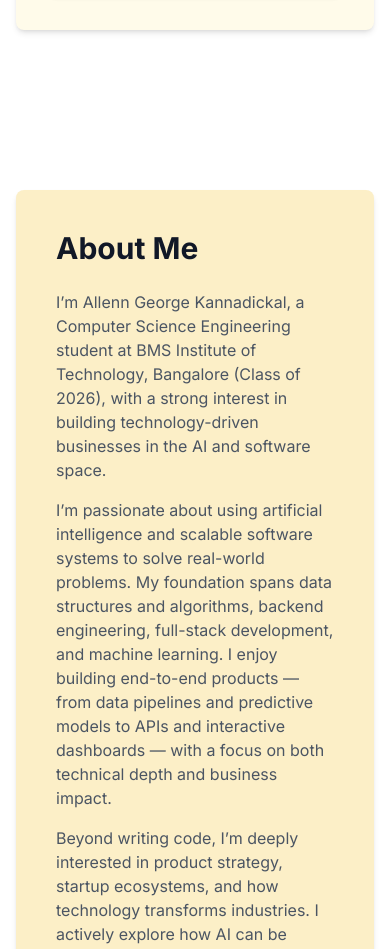
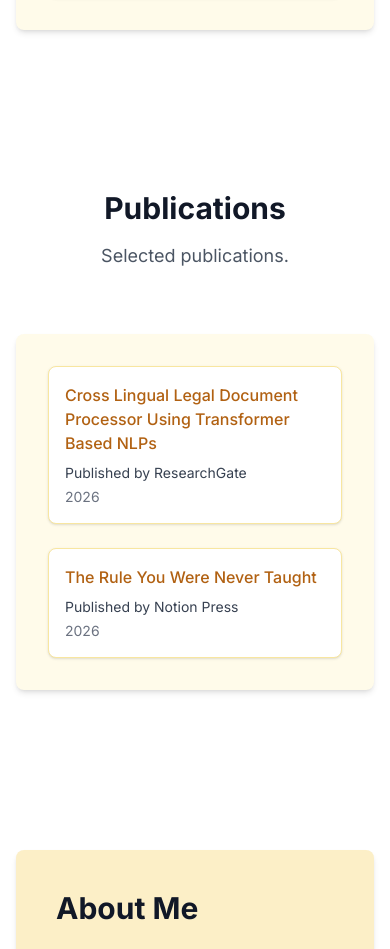
Before and after one commit to Iamagk/portfolio, a React (Vite) app: page / in a window 390 px wide. Shown: the part 10612-11561 px from the top of the page. Built offline with nearby package versions, Linux system fonts and the light colour scheme.

Commit message:
feat: add Publications section and data

```diff
--- a/src/App.tsx
+++ b/src/App.tsx
@@ -4,12 +4,13 @@ import Header from './components/Header';
 import HeroSection from './components/HeroSection';
 import ProjectsSection from './components/ProjectsSection';
 import SkillsSection from './components/SkillsSection';
+import PublicationsSection from './components/PublicationsSection';
 import AboutSection from './components/AboutSection';
 import ContactSection from './components/ContactSection';
 import Footer from './components/Footer';
 
 function App() {
-  const sections = ['home', 'projects', 'skills', 'about', 'contact'];
+  const sections = ['home', 'projects', 'skills', 'publications', 'about', 'contact'];
   const activeSection = useScrollspy(sections, 100);
 
   const scrollToSection = (sectionId: string) => {
@@ -34,6 +35,7 @@ function App() {
         <HeroSection />
         <ProjectsSection />
         <SkillsSection />
+        <PublicationsSection />
         <AboutSection />
         <ContactSection />
       </main>
--- a/src/components/Header.tsx
+++ b/src/components/Header.tsx
@@ -15,6 +15,7 @@ const Header: React.FC<HeaderProps> = ({ activeSection }) => {
     { id: 'home', label: 'Home' },
     { id: 'projects', label: 'Projects' },
     { id: 'skills', label: 'Skills' },
+    { id: 'publications', label: 'Publications' },
     { id: 'about', label: 'About' },
     { id: 'contact', label: 'Contact' }
   ];
--- /dev/null
+++ b/src/components/PublicationsSection.tsx
@@ -0,0 +1,33 @@
+import React from 'react';
+import publications from '../data/publications';
+
+const PublicationsSection: React.FC = () => {
+  return (
+    <section id="publications" className="py-20 bg-white dark:bg-black">
+      <div className="container mx-auto px-4 md:px-6">
+        <div className="max-w-3xl mx-auto text-center mb-16">
+          <h2 className="text-3xl md:text-4xl font-bold text-gray-900 dark:text-white mb-4">
+            Publications
+          </h2>
+          <p className="text-lg text-gray-600 dark:text-gray-400">
+            Selected publications.
+          </p>
+        </div>
+
+        <div className="bg-gold-50 dark:bg-gold-800/30 rounded-lg p-8 shadow-md">
+          <div className="space-y-6">
+            {publications.map(pub => (
+              <div key={pub.id} className="bg-white dark:bg-black rounded-lg p-4 shadow border border-gold-200 dark:border-gold-800">
+                <h4 className="text-gold-700 dark:text-gold-300 font-medium mb-2">{pub.title}</h4>
+                <p className="text-sm text-gray-700 dark:text-gold-100 mb-1">Published by {pub.publisher}</p>
+                <p className="text-sm text-gray-500">{pub.year}</p>
+              </div>
+            ))}
+          </div>
+        </div>
+      </div>
+    </section>
+  );
+};
+
+export default PublicationsSection;
--- /dev/null
+++ b/src/data/publications.ts
@@ -0,0 +1,17 @@
+// Publications data
+const publications = [
+  {
+    id: 'cross-lingual-legal',
+    title: 'Cross Lingual Legal Document Processor Using Transformer Based NLPs',
+    publisher: 'ResearchGate',
+    year: '2026'
+  },
+  {
+    id: 'the-rule',
+    title: 'The Rule You Were Never Taught',
+    publisher: 'Notion Press',
+    year: '2026'
+  }
+];
+
+export default publications;
```
Also changed, not shown: 1 other file (tests, documents, lock files or other folders).
